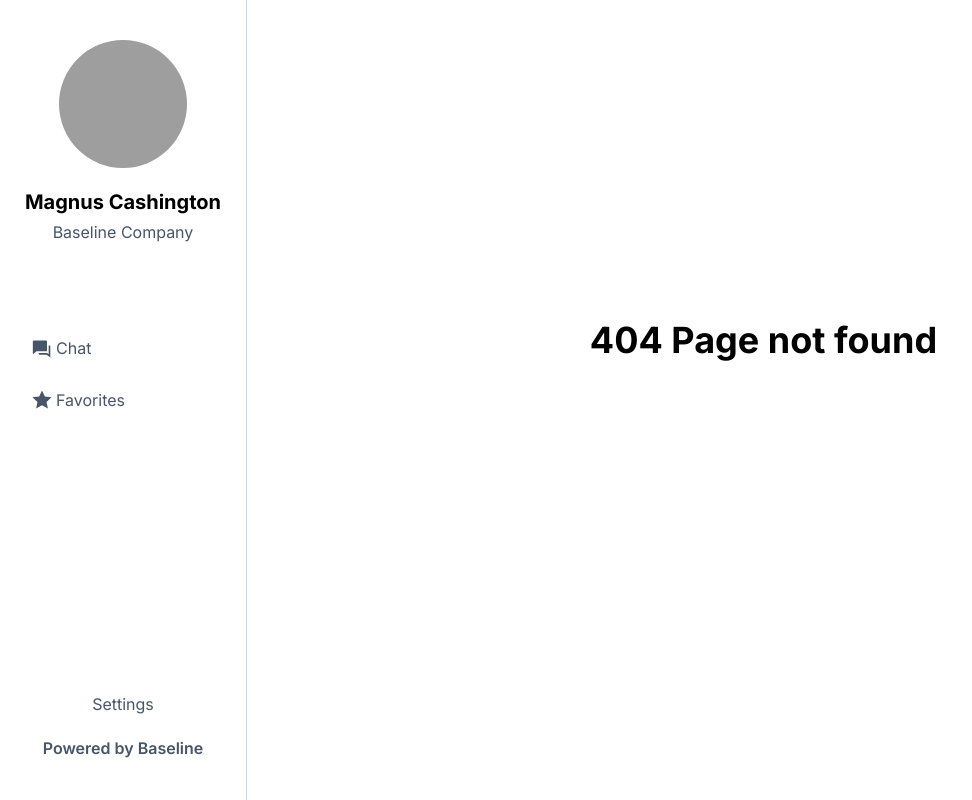
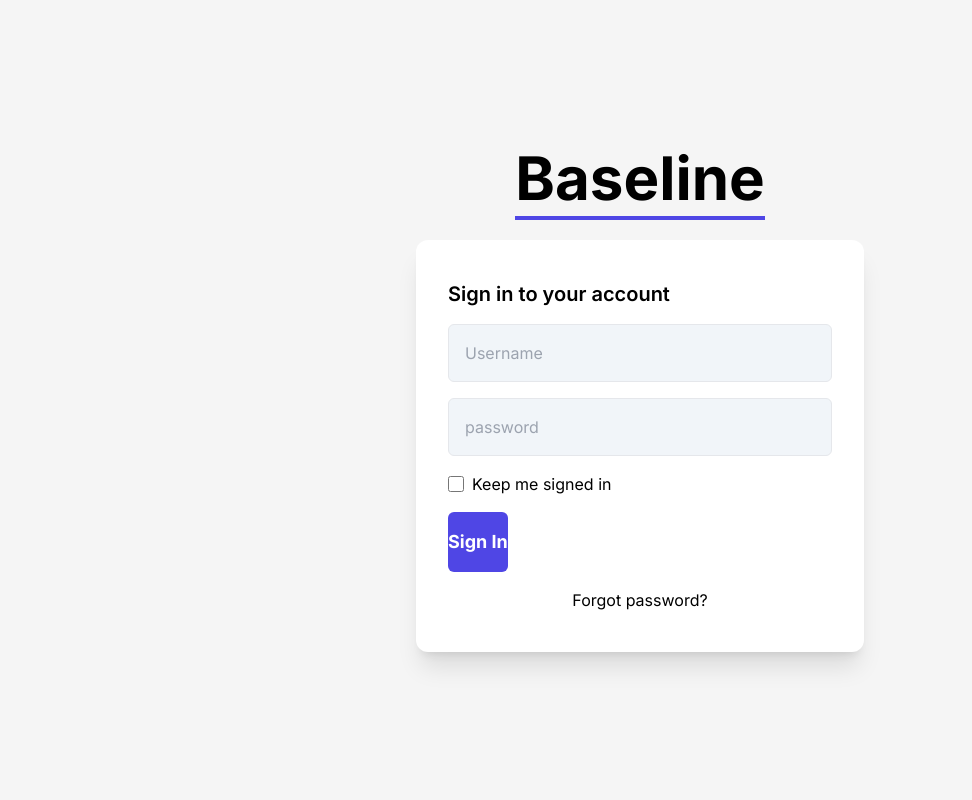
Before and after one commit to Erick-Suarez/baseline, a React (Vite) app in the folder apps/baseline-web/: page /login in a window 1280 px wide. Before the commit this address had no page. Shown: the whole page, without its empty margins (0-972 px from the left). Built offline with nearby package versions, Linux system fonts and the light colour scheme; grey boxes are pictures that could not be loaded.

Commit message:
AddMockLoginPage

```diff
--- a/apps/baseline-web/src/App.tsx
+++ b/apps/baseline-web/src/App.tsx
@@ -2,15 +2,29 @@ import { ChatPage } from '@pages/chatPage';
 import { FavoritesPage } from '@pages/favoritesPage';
 import { Sidebar } from '@components/sidebar/sidebar';
 import { Route, Redirect, Switch } from 'wouter';
+import { Loginpage } from '@pages/loginPage';
+import { PageWithSidebar } from '@pages/templates/pageWithSidebar';
 
 function App() {
   return (
-    <div className="flex h-[100vh] w-[100vw]">
-      <Sidebar />
-      <div className="h-full w-full flex-grow">
     <Switch>
-          <Route path="/chat" component={ChatPage} />
-          <Route path="/favorites" component={FavoritesPage} />
+      <Route path="/login" component={() => <Loginpage />} />
+      <Route
+        path="/chat"
+        component={() => (
+          <PageWithSidebar>
+            <ChatPage />
+          </PageWithSidebar>
+        )}
+      />
+      <Route
+        path="/favorites"
+        component={() => (
+          <PageWithSidebar>
+            <FavoritesPage />
+          </PageWithSidebar>
+        )}
+      />
       <Route path="/" component={() => <Redirect to={'/chat'} />} />
       <Route
         path="/:rest*"
@@ -21,8 +35,6 @@ function App() {
         )}
       />
     </Switch>
-      </div>
-    </div>
   );
 }
 
--- a/apps/baseline-web/src/components/baslinePrimerDialog.tsx
+++ b/apps/baseline-web/src/components/baslinePrimerDialog.tsx
@@ -21,7 +21,7 @@ export const BaselinePrimerDialog = () => {
       {/* Full-screen container to center the panel */}
       <div className="fixed inset-0 flex items-center justify-center p-4">
         {/* The actual dialog panel  */}
-        <HeadlessDialog.Panel className="mx-auto flex max-w-2xl flex-col items-start rounded-2xl bg-white p-6 shadow-xl">
+        <HeadlessDialog.Panel className="mx-auto flex max-w-2xl flex-col items-start gap-2 rounded-2xl bg-white p-8 shadow-xl">
           <h1 className="mb-2 text-2xl font-bold">Welcome to Baseline!</h1>
           <p className="mb-5">
             Thanks so much for trying the product. Baseline AI has been trained
@@ -36,20 +36,20 @@ export const BaselinePrimerDialog = () => {
               <Disclosure.Panel className="px-4">
                 Baseline can answer questions like:
                 <ul className="list-disc">
-                  <li className="ml-8 mt-1">
+                  <li className="ml-8 mt-2">
                     How do we apply CSS to our codebase
                   </li>
-                  <li className="ml-8 mt-1">
+                  <li className="ml-8 mt-2">
                     Give me an example of how we implement something
                   </li>
-                  <li className="ml-8 mt-1">
+                  <li className="ml-8 mt-2">
                     What file does this component belong in
                   </li>
-                  <li className="ml-8 mt-1">Why am I getting this error</li>
-                  <li className="ml-8 mt-1">
+                  <li className="ml-8 mt-2">Why am I getting this error</li>
+                  <li className="ml-8 mt-2">
                     How would I build out this new feature
                   </li>
-                  <li className="ml-8 mt-1">And much more just try and ask!</li>
+                  <li className="ml-8 mt-2">And much more just try and ask!</li>
                 </ul>
               </Disclosure.Panel>
             </Disclosure>
@@ -62,24 +62,24 @@ export const BaselinePrimerDialog = () => {
                 To get the best results from Baseline its best to remember a few
                 points
                 <ul className="list-disc">
-                  <li className="ml-8 mt-1">
+                  <li className="ml-8 mt-2">
                     Most importantly Baseline AI is here to assist you. Do not
                     blindly follow its advice; instead use it as a guiding
                     point.
                   </li>
-                  <li className="ml-8 mt-1">
+                  <li className="ml-8 mt-2">
                     Try to be explicit. For example try providing filenames,
                     filepaths or variable if you have questions about them
                   </li>
-                  <li className="ml-8 mt-1">
+                  <li className="ml-8 mt-2">
                     If Baseline is having a hard time giving a useful answer
                     then just try rewording it or providing more context.
                   </li>
-                  <li className="ml-8 mt-1">
+                  <li className="ml-8 mt-2">
                     It is better to ask how to do clear steps in a large problem
                     rather than ask how to do the large problem all at once.
                   </li>
-                  <li className="ml-8 mt-1">
+                  <li className="ml-8 mt-2">
                     Reset the chat regularly like when you have a new query that
                     doesn't rely on the current chat
                   </li>
@@ -89,7 +89,7 @@ export const BaselinePrimerDialog = () => {
           </div>
           <button
             onClick={_handleClose}
-            className="rounded-md bg-indigo-600 px-6 py-2 text-sm text-white outline-none hover:bg-indigo-800"
+            className="text-md rounded-md bg-indigo-600 px-8 py-2 text-white outline-none hover:bg-indigo-800"
           >
             Got it
           </button>
--- /dev/null
+++ b/apps/baseline-web/src/pages/loginPage.tsx
@@ -0,0 +1,44 @@
+import { Link } from 'wouter';
+
+export const Loginpage = () => {
+  return (
+    <div className="flex h-[100vh] w-[100vw] items-center justify-center bg-neutral-100">
+      <div className="flex w-full max-w-md flex-col items-center justify-center gap-5">
+        <h1 className="inline-block border-b-4 border-indigo-600 pb-2 text-6xl font-bold">
+          Baseline
+        </h1>
+        <div className="flex w-full flex-col gap-4 rounded-xl bg-white px-8 py-10 shadow-xl">
+          <h1 className="text-xl font-semibold">Sign in to your account</h1>
+          <input
+            type="text"
+            className="w-full rounded-md border bg-slate-100 p-4 outline-slate-600"
+            placeholder="Username"
+          />
+          <input
+            type="password"
+            className="w-full rounded-md border bg-slate-100 p-4 outline-slate-600"
+            placeholder="password"
+          />
+
+          <div className="flex items-center justify-between">
+            <div className="flex items-center gap-2">
+              <input
+                id="remember-me"
+                type="checkbox"
+                className=" h-4 w-4 rounded border-gray-300 bg-gray-100 text-indigo-600 focus:ring-2 focus:ring-indigo-500 dark:border-gray-600 dark:bg-gray-700 dark:ring-offset-gray-800 dark:focus:ring-indigo-600"
+              />
+              <label htmlFor="remember-me">Keep me signed in</label>
+            </div>
+          </div>
+
+          <Link href="/chat">
+            <button className="rounded-md bg-indigo-600 py-4 text-lg font-bold text-white hover:bg-indigo-800">
+              Sign In
+            </button>
+          </Link>
+          <button className="hover:text-indigo-600">Forgot password?</button>
+        </div>
+      </div>
+    </div>
+  );
+};
--- /dev/null
+++ b/apps/baseline-web/src/pages/templates/pageWithSidebar.tsx
@@ -0,0 +1,10 @@
+import { Sidebar } from '@components/sidebar/sidebar';
+
+export const PageWithSidebar = ({ children }: { children: JSX.Element }) => {
+  return (
+    <div className="flex h-[100vh] w-[100vw]">
+      <Sidebar />
+      <div className="h-full w-full flex-grow">{children}</div>
+    </div>
+  );
+};
```
Lines whose indentation alone changed are shown as unchanged.
